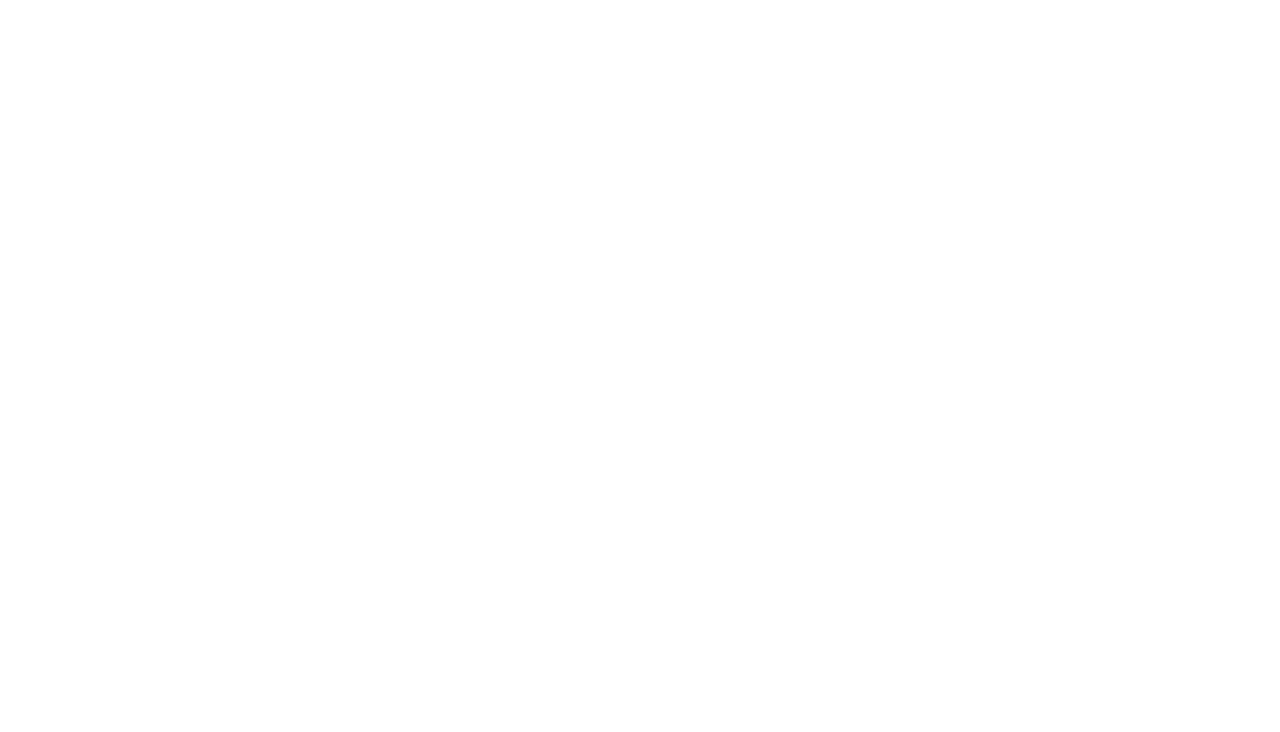
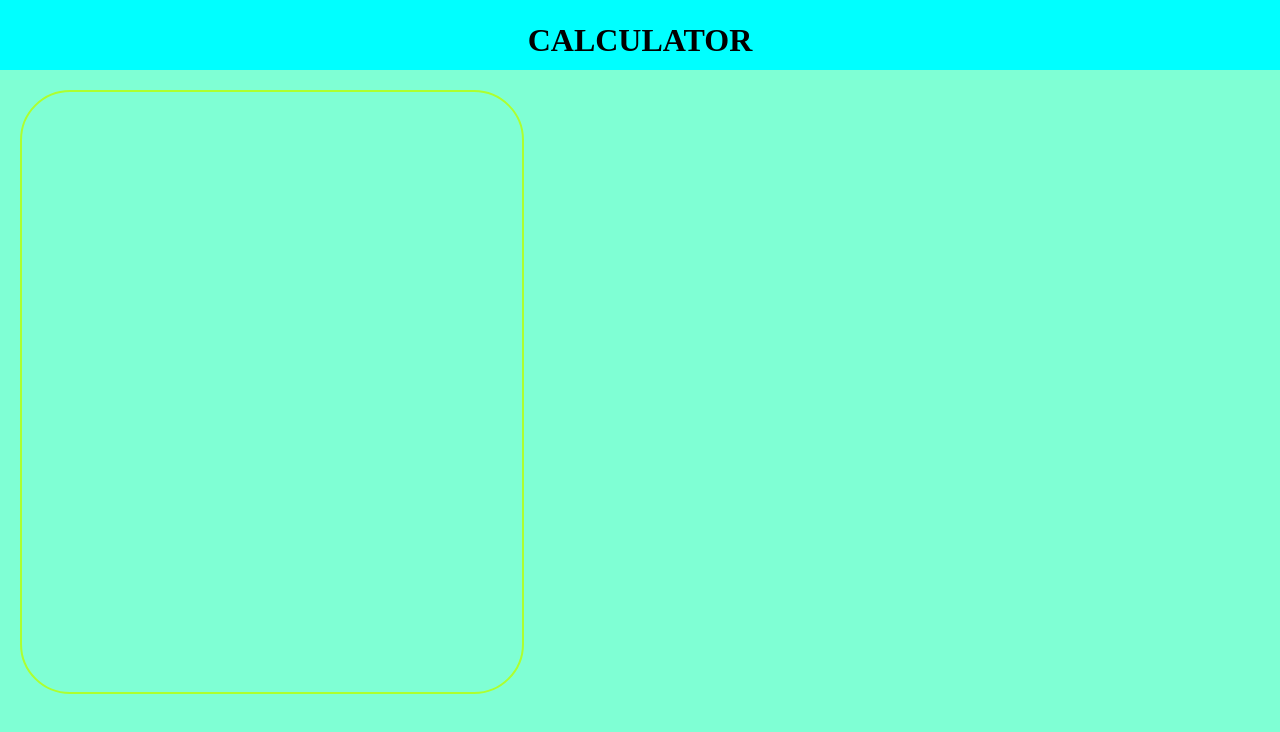
Before and after one commit to tausif900/Calculator, a plain HTML site: page index.html in a window 1280 px wide. Drawn offline with Linux system fonts and the light colour scheme.

Commit message:
second commit

```diff
--- a/index.html
+++ b/index.html
@@ -9,7 +9,8 @@
 </head>
 
 <body>
-    <div class="calcicontainer">
+    <h1 class="heading">CALCULATOR</h1>
+    <div class="container">
 
     </div>
     <script src="script.js"></script>
--- a/style.css
+++ b/style.css
@@ -0,0 +1,22 @@
+* {
+    margin: 0px;
+    padding: 0px;
+}
+body{
+    background-color: aquamarine;
+}
+.heading {
+    background-color: aqua;
+    text-align: center;
+    height: 70px;
+    line-height: 2.5;
+}
+.container{
+    border: 2px solid greenyellow;
+    height:600px;
+    width: 500px;
+    margin: 20px;
+    text-align: center;
+    border-radius: 50px;
+    box-shadow:;
+}
```
